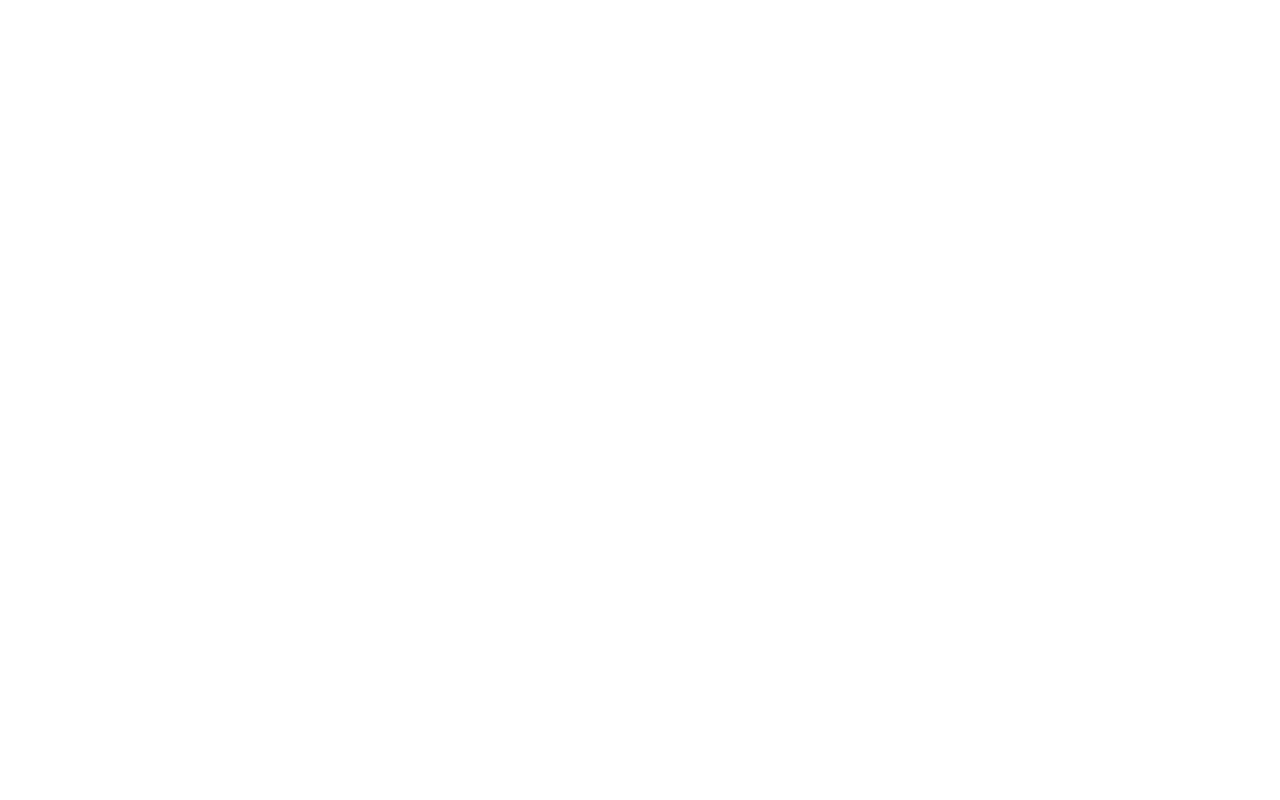
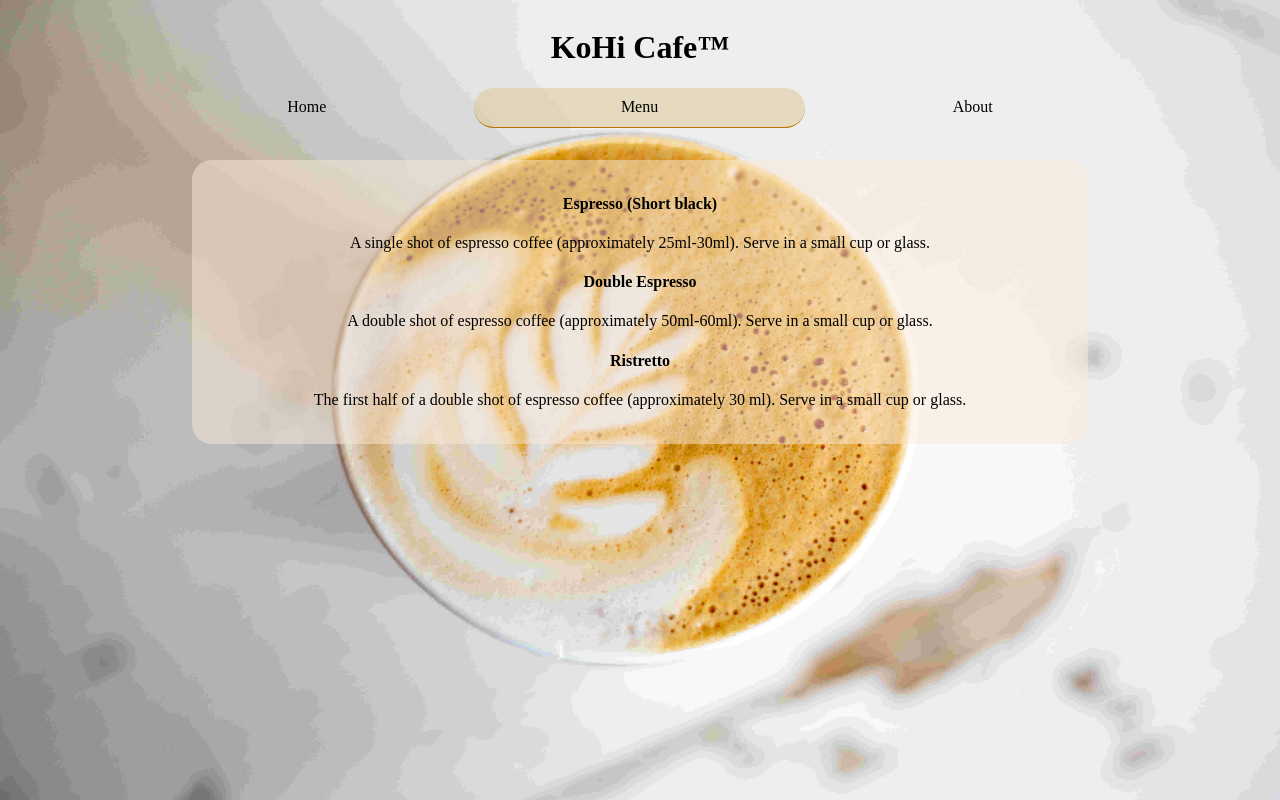
Before and after one commit to r0hitm/restaurant-page, a website built with webpack: page dist/index.html in a window 1280 px wide. Built offline with nearby package versions, Linux system fonts and the light colour scheme.

Commit message:
Hard-coded some html to prototype the looks of the page

```diff
--- /dev/null
+++ b/src/style.css
@@ -0,0 +1,55 @@
+/*
+ * Global Stylesheet for the Restaurant Page
+ *
+ * @author: Rohit M (r0hitm)
+ */
+
+html {
+    scroll-behavior: smooth;
+    box-sizing: border-box;
+    margin: 0;
+    padding: 0;
+}
+
+body {
+    background-color: #ABABAB;
+    background-image: url('./bg.jpg');
+    background-repeat: no-repeat;
+    background-size: 100% 100vh;
+    text-align: center;
+    display: flex;
+    flex-direction: column;
+    align-items: center;
+}
+
+nav {
+    min-width: 250px;
+    max-width: 1000px;
+    width: 80vw;
+    display: flex;
+    justify-content: space-around;
+}
+
+nav > span {
+    padding: .65em;
+    flex-grow: 1;
+    border-radius: 20px;
+}
+
+.select {
+    background-color: #DEC89482;
+    border-bottom: 1px solid #b47201;
+}
+
+#content {
+    margin: 2rem;
+    width: 70vw;
+    min-width: 350px;
+    max-width: 1000px;
+}
+
+.wrapper {
+    background-color: #FCE9D780;
+    padding: .85em;
+    border-radius: 20px;
+}
```
Also changed, not shown: dist/index.html, src/bg.jpg (added).
